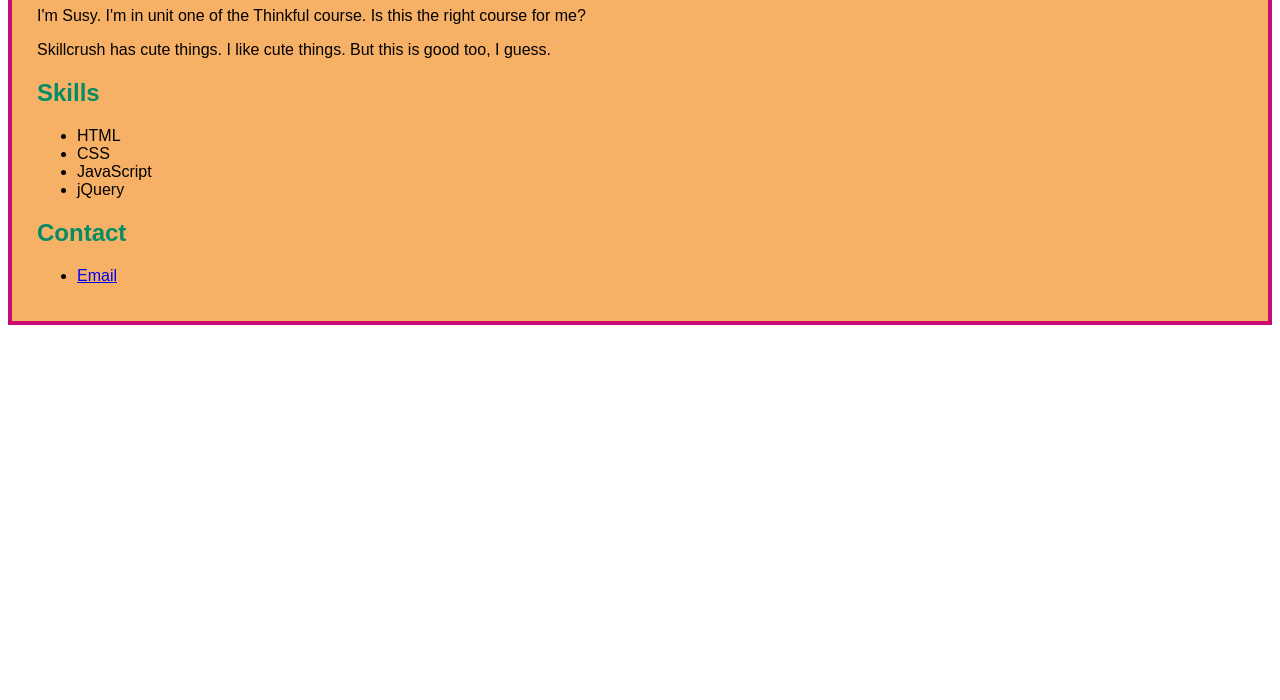
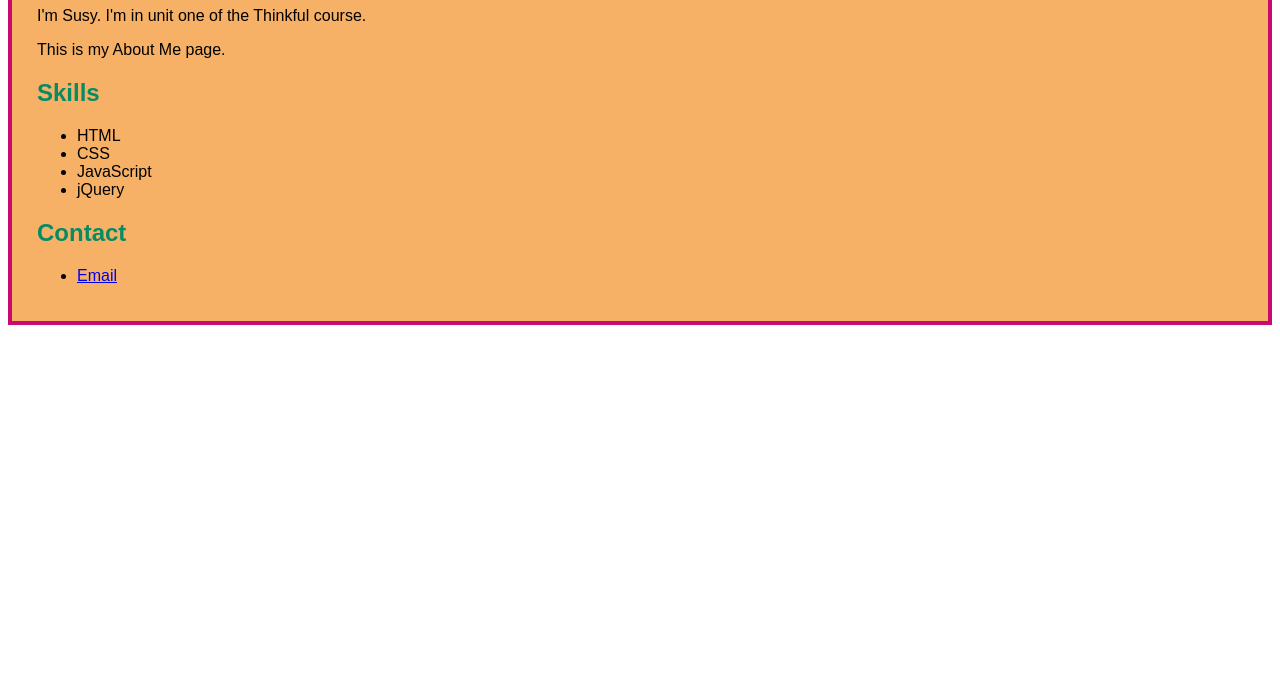
Before and after one commit to susycode/About-Me, a plain HTML site: page index.html in a window 1280 px wide. Shown: the part 100-800 px from the top of the page. Drawn offline with Linux system fonts and the light colour scheme; a web font is replaced by a local one.

Commit message:
Update index.html

```diff
--- a/index.html
+++ b/index.html
@@ -7,8 +7,8 @@
 <body>
 <div>
 	<h1>About me.</h1>
-	<p>I'm Susy. I'm in unit one of the Thinkful course. Is this the right course for me?</p>
-	<p>Skillcrush has cute things. I like cute things. But this is good too, I guess.</p>
+	<p>I'm Susy. I'm in unit one of the Thinkful course.</p>
+	<p>This is my About Me page.</p>
 	<h2>Skills</h2>
 	<ul>
 		<li>HTML</li>
```
